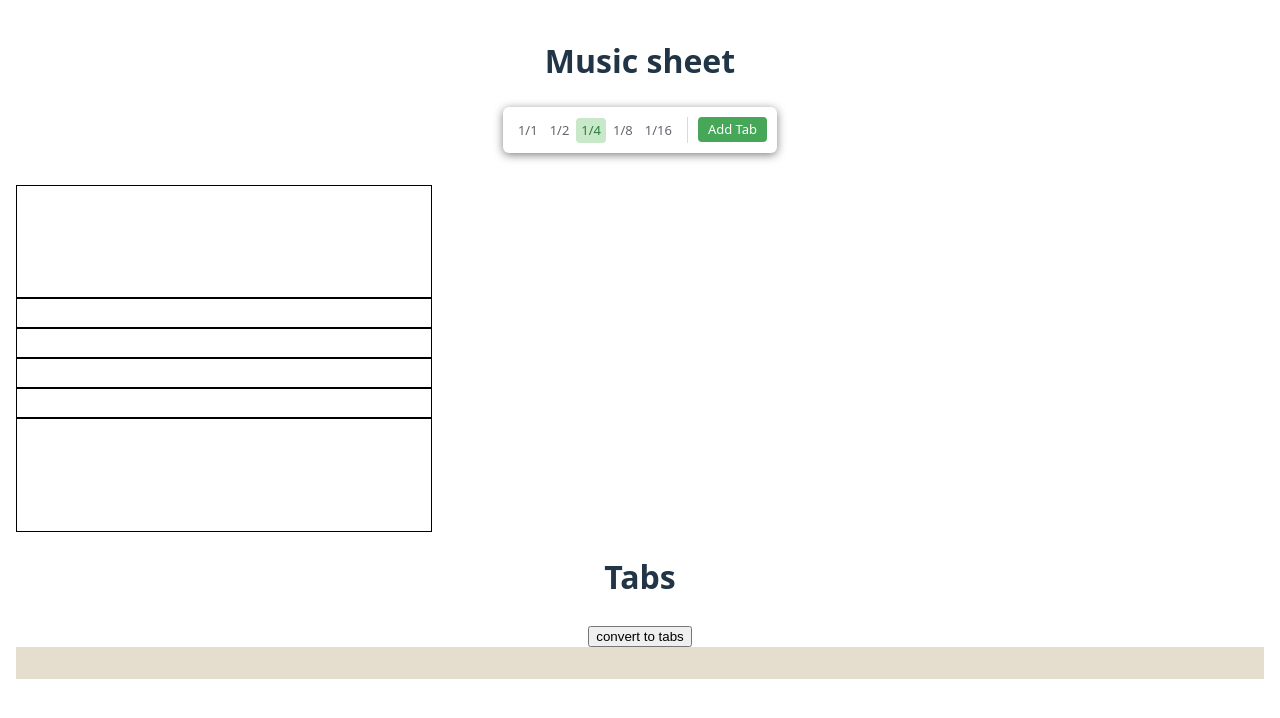
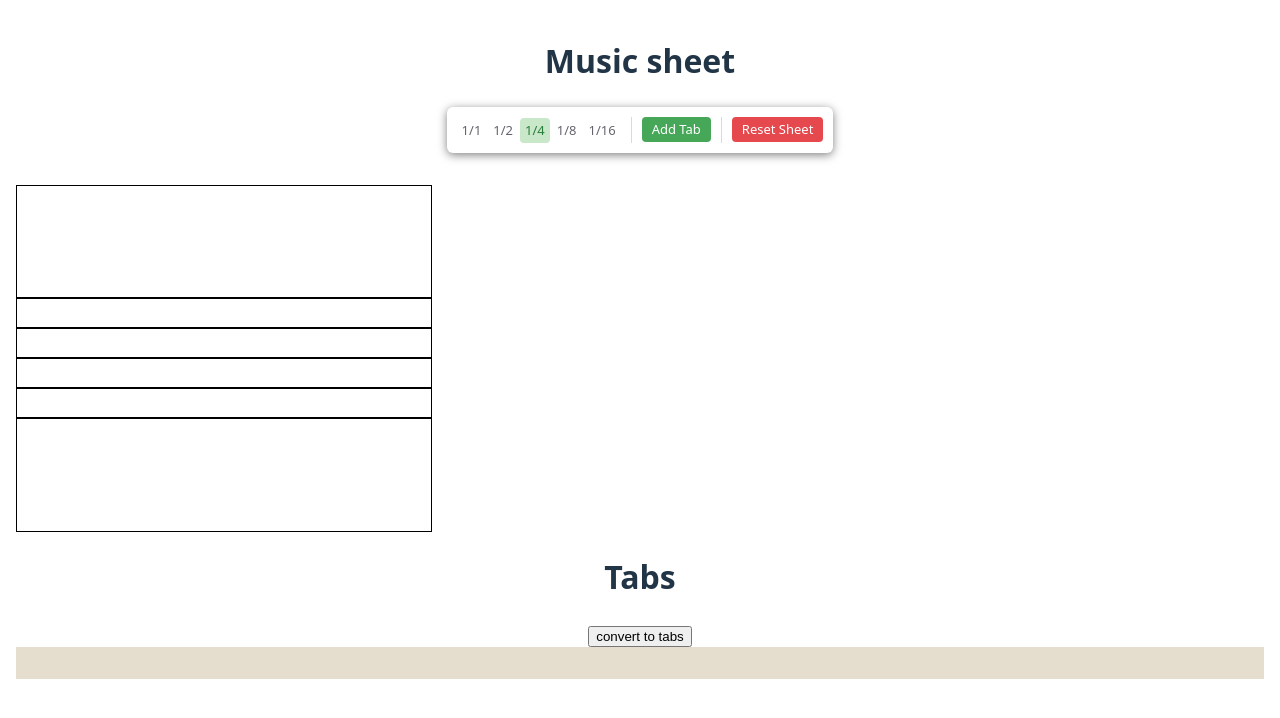
Before and after one commit to deeprecession/notes-to-guitar-tabs, a Vue app: page / in a window 1280 px wide. Shown: the top 718 px of the page. Built offline with nearby package versions, Linux system fonts and the light colour scheme.

Commit message:
feat: add reset sheet button

```diff
--- a/src/components/MusicSheet/MusicSheetContainer.vue
+++ b/src/components/MusicSheet/MusicSheetContainer.vue
@@ -47,6 +47,11 @@ provide(
     "BaseNote",
     computed(() => markRaw(noteFractionsMap[selectedFractionKey.value].componentPath))
 )
+
+function resetSheet() {
+    notes.value = notes.value.splice(0, notes.value.length)
+    notes.value.push({})
+}
 </script>
 
 <template>
@@ -55,6 +60,7 @@ provide(
             v-model:note-fraction="selectedFractionKey"
             @update:note-fraction="(newVal) => (selectedFractionKey = newVal)"
             @add-tab="notes.push({})"
+            @reset-sheet="resetSheet"
         />
         <MusicSheet
             :notes="notes"
--- a/src/components/MusicSheet/MusicSheetControls.vue
+++ b/src/components/MusicSheet/MusicSheetControls.vue
@@ -12,7 +12,7 @@ const noteFractionModel = defineModel<NoteFractionKey>("noteFraction", {
     default: defaultNoteFractionKey,
 })
 
-defineEmits<{ (e: "addTab"): void }>()
+defineEmits<{ (e: "addTab"): void; (e: "resetSheet"): void }>()
 </script>
 
 <template>
@@ -35,9 +35,17 @@ defineEmits<{ (e: "addTab"): void }>()
         <ToolbarSeparator :class="$style.ToolbarSeparator" />
 
         <ToolbarButton
-            :class="$style.ToolbarButton"
+            :class="$style.AddTabButton"
             @click="$emit('addTab')"
             >Add Tab</ToolbarButton
+        >
+
+        <ToolbarSeparator :class="$style.ToolbarSeparator" />
+
+        <ToolbarButton
+            :class="$style.ResetSheetButton"
+            @click="$emit('resetSheet')"
+            >Reset Sheet</ToolbarButton
         >
     </ToolbarRoot>
 </template>
@@ -60,7 +68,8 @@ button {
 
 .ToolbarToggleItem,
 .ToolbarLink,
-.ToolbarButton {
+.ResetSheetButton,
+.AddTabButton {
     flex: 0 0 auto;
     color: var(--mauve-11);
     height: 25px;
@@ -72,15 +81,15 @@ button {
     align-items: center;
     justify-content: center;
 }
+
 .ToolbarToggleItem:hover,
-.ToolbarLink:hover,
-.ToolbarButton:hover {
+.ToolbarLink:hover {
     background-color: var(--grass-3);
     color: var(--grass-11);
 }
+
 .ToolbarToggleItem:focus,
-.ToolbarLink:focus,
-.ToolbarButton:focus {
+.ToolbarLink:focus {
     position: relative;
     box-shadow: 0 0 0 2px var(--grass-7);
 }
@@ -109,14 +118,27 @@ button {
     }
 }
 
-.ToolbarButton {
+.AddTabButton {
     padding-left: 10px;
     padding-right: 10px;
     color: white;
     background-color: var(--grass-9);
+    cursor: pointer;
 }
-.ToolbarButton:hover {
+.AddTabButton:hover {
     background-color: var(--grass-10);
     color: white;
 }
+
+.ResetSheetButton {
+    padding-left: 10px;
+    padding-right: 10px;
+    color: white;
+    background-color: var(--red-9);
+    cursor: pointer;
+}
+.ResetSheetButton:hover {
+    background-color: var(--red-10);
+    color: white;
+}
 </style>
--- a/src/style.css
+++ b/src/style.css
@@ -1,6 +1,7 @@
 @import "@radix-ui/colors/black-alpha.css";
 @import "@radix-ui/colors/mauve.css";
 @import "@radix-ui/colors/grass.css";
+@import "@radix-ui/colors/red.css";
 
 
 body * {
```
